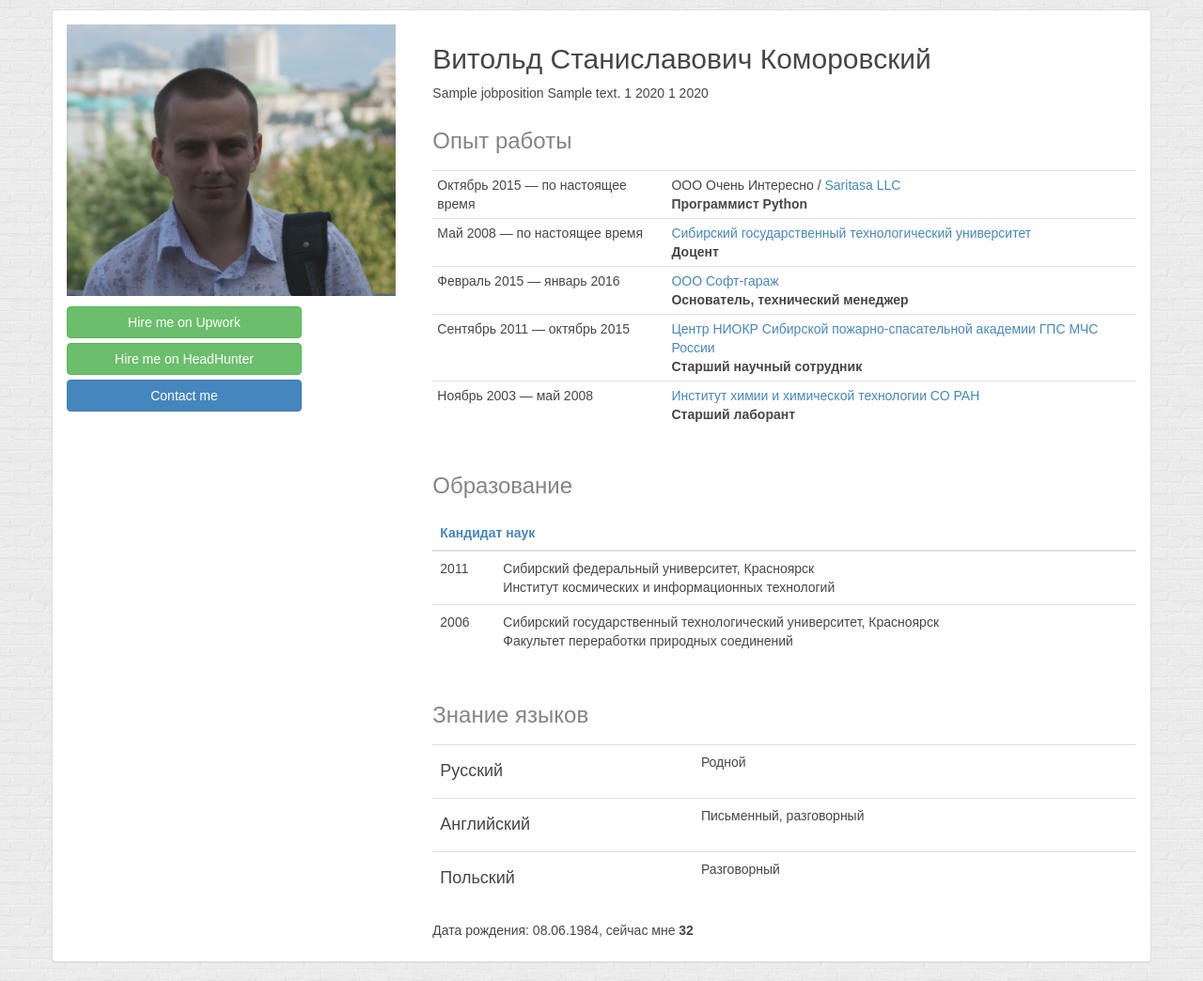
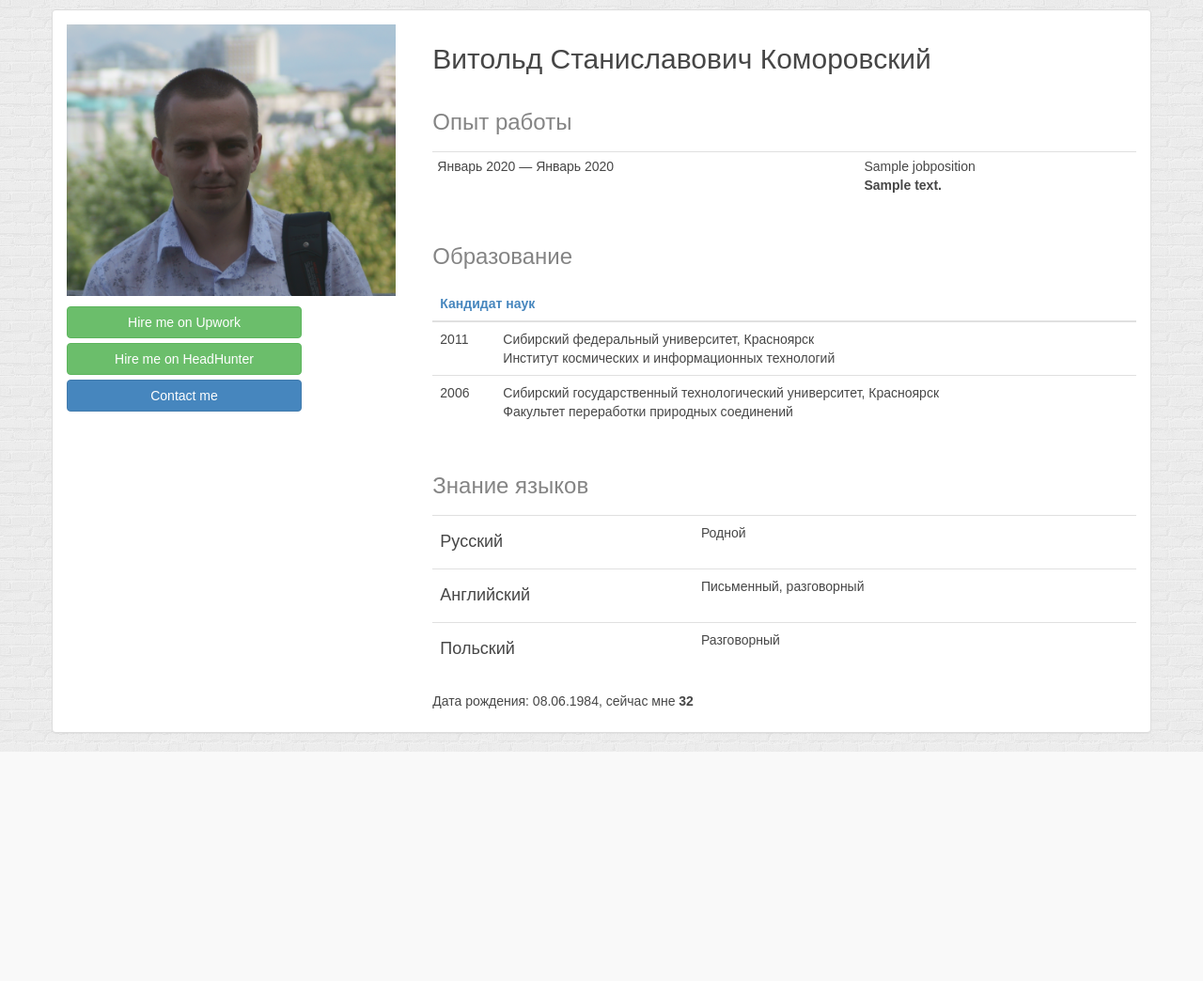
Before and after one commit to wkomor/django_blog, a Django app: page /about/ in a window 1280 px wide. Shown: the part 96-1140 px from the top of the page at 94% size. After the commit the page ends 896 px from the top, so only its background shows below. Run offline with Django 3.2, Linux system fonts and the light colour scheme; tables that the repository leaves empty hold one stand-in row (values such as "Sample post"); some libraries are stand-ins or nearby versions; some web fonts are replaced.

Commit message:
Improve about page

```diff
--- a/blog/models.py
+++ b/blog/models.py
@@ -22,9 +22,13 @@ class JobPositions(models.Model):
     month_to = models.PositiveSmallIntegerField(blank=True, null=True)
     year_from = models.PositiveIntegerField()
     year_to = models.PositiveIntegerField(blank=True, null=True)
+    order = models.PositiveSmallIntegerField(blank=True, null=True)
+
+    class Meta:
+        ordering = ['order']
 
     def __str__(self):
-        return self.title
+        return self.title[:15]
 
 
 class IndexPage(models.Model):
--- a/blog/views.py
+++ b/blog/views.py
@@ -20,7 +20,21 @@ class PostView(DetailView):
 class AboutView(TemplateView):
     template_name = 'blog/about.html'
 
+    MONTH = ["Январь", "Февраль", "Март", "Апрель", "Май", "Июнь", "Июль",
+             "Август", "Сентябрь", "Октябрь", "Ноябрь", "Декабрь"]
+
+    def get_month_name(self, number):
+        if isinstance(number, int) and 0 < number <= 12:
+            return self.MONTH[number-1]
+
+    def get_month(self, data):
+        data['month_from'] = self.get_month_name(data.get('month_from'))
+        data['month_to'] = self.get_month_name(data.get('month_to'))
+        return data
+
     def get_context_data(self, **kwargs):
         context = super().get_context_data(**kwargs)
-        context['positions'] = JobPositions.objects.all()
+        positions = list(JobPositions.objects.all().values())
+
+        context['positions'] = map(self.get_month, positions)
         return context
--- a/templates/blog/about.html
+++ b/templates/blog/about.html
@@ -26,44 +26,21 @@
                             <table class="table table-condensed table-hover">
                                 <caption><h3>Опыт работы</h3></caption>
                                 {% for postion in positions %}
-                                    {{ postion.title }}
-                                    {{ postion.description }}
-                                    {{ postion.month_from }}
-                                    {{ postion.year_from }}
-                                    {{ postion.month_to }}
-                                    {{ postion.year_to }}
-
-                                {% endfor %}
                                 <tr>
-                                    <td>Октябрь 2015 — по настоящее время</td>
-                                    <td>ООО Очень Интересно / <a href="http://www.saritasa.com" target="_blank">Saritasa LLC </a>
+                                    <td>{{ postion.month_from }} {{ postion.year_from }} —
+                                        {% if postion.month_to and postion.year_to %}
+                                        {{ postion.month_to }} {{ postion.year_to }}
+                                        {% else %}
+                                        по настоящее время
+                                        {% endif %}
+                                    </td>
+                                    <td> {{ postion.title|safe }}
                                         <br>
-                                        <b>Программист Python</b>
-                                </tr>
-                                <tr>
-                                    <td>Май 2008 — по настоящее время</td>
-                                    <td><a href="http://www.sibgtu.ru/index.php?task=person&id=komorovsky_vs" target="_blank">Сибирский государственный технологический университет</a>
-                                        <br>
-                                        <b>Доцент</b></td>
-                                </tr>
-                                <tr>
-                                    <td>Февраль 2015 — январь 2016</td>
-                                    <td><a href="http://soft-garage.ru/" target="_blank">ООО Софт-гараж</a><br>
-                                    <b>Основатель, технический менеджер</b>
+                                        <b>{{ postion.description }}</b>
                                     </td>
                                 </tr>
-                                <tr>
-                                    <td>Сентябрь 2011 — октябрь 2015</td>
-                                    <td><a href="http://www.sibpsa.ru/ntc/about/" target="_blank">Центр НИОКР Сибирской пожарно-спасательной академии ГПС МЧС России</a>
-                                        <br>
-                                    <b>Старший научный сотрудник</b></td>
-                                </tr>
-                                <tr>
-                                    <td>Ноябрь 2003 — май 2008</td>
-                                    <td><a href="http://www.icct.ru/" target="_blank">Институт химии и химической технологии СО РАН</a>
-                                        <br>
-                                    <b>Старший лаборант</b></td>
-                                </tr></table>
+                                {% endfor %}
+                                </table>
                             <table class="table table-hover">
                                 <caption><h3>Образование</h3></caption>
                                 <thead>
```
Also changed, not shown: blog/migrations/0003_auto_20161006_1237.py (added).
